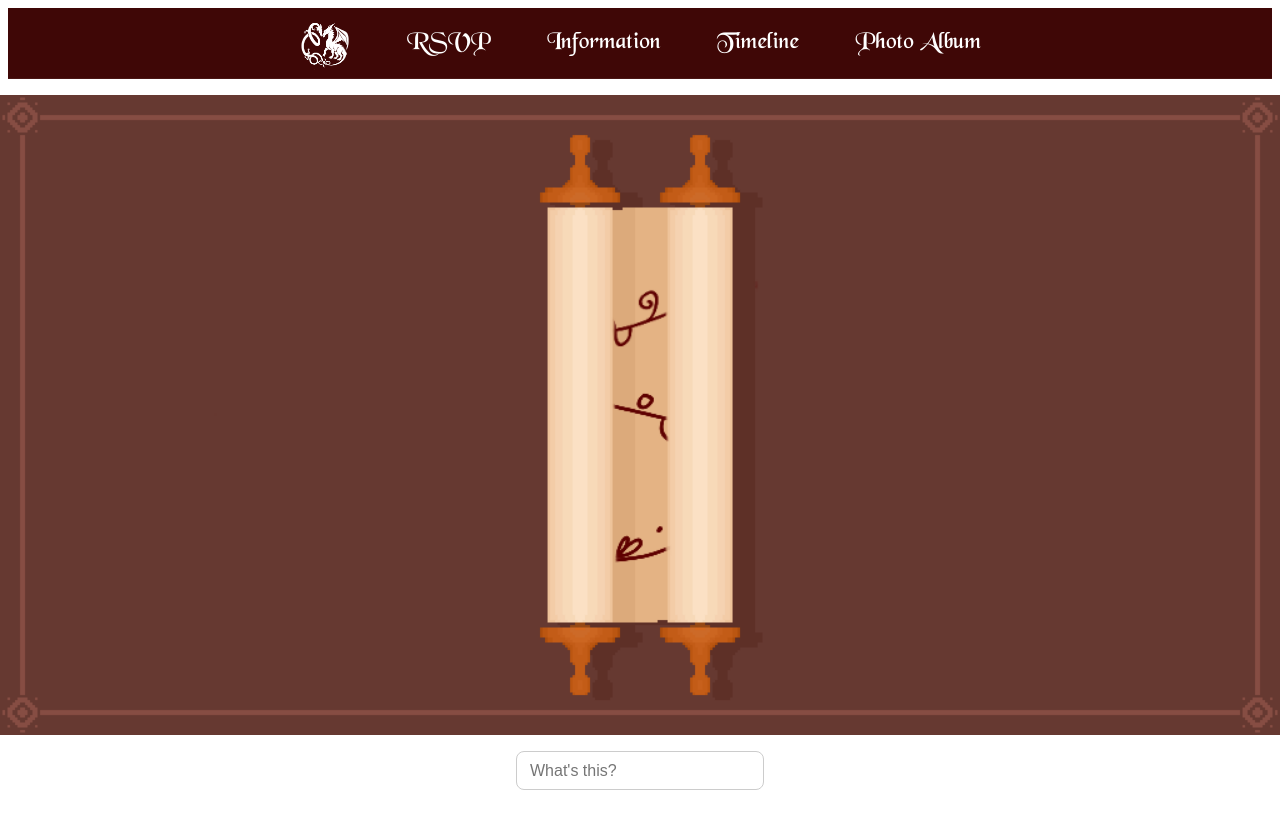
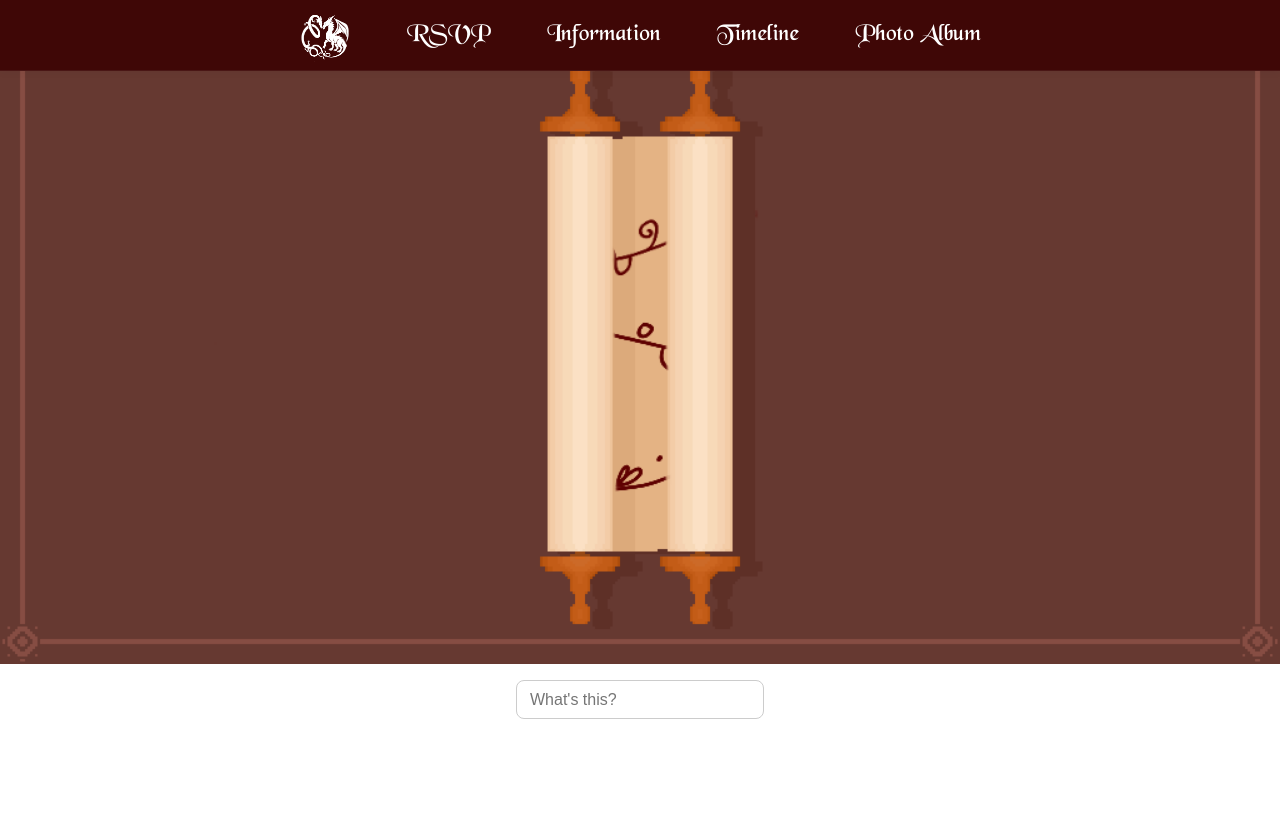
Before and after one commit to sawyer-dev/Weddingsite, an Angular app: page /shenanigans in a window 1280 px wide. Built offline with nearby package versions, Linux system fonts and the light colour scheme; a web font is replaced by a local one.

Commit message:
Resolve navbar and cursor visual bug

```diff
--- a/angular.json
+++ b/angular.json
@@ -26,20 +26,23 @@
             ],
             "styles": [
               "src/styles.css"
-            ]
+            ],
+            "optimization": {
+              "fonts": false
+            }
           },
           "configurations": {
             "production": {
               "budgets": [
                 {
                   "type": "initial",
-                  "maximumWarning": "500kB",
-                  "maximumError": "1MB"
+                  "maximumWarning": "700kB",
+                  "maximumError": "2MB"
                 },
                 {
                   "type": "anyComponentStyle",
-                  "maximumWarning": "4kB",
-                  "maximumError": "8kB"
+                  "maximumWarning": "12kB",
+                  "maximumError": "20kB"
                 }
               ],
               "outputHashing": "all"
--- a/src/app/homepage/homepage.html
+++ b/src/app/homepage/homepage.html
@@ -176,7 +176,7 @@
     </div>
 
     <div class="timeline-subsection">
-      <a href="/shenanigans" aria-label="Shenanigans page">
+      <a href="/shenanigans" aria-label="Shenanigans page" style="cursor: default;">
         <img src="assets/images/timeline_3.png" alt="Cocktail Hour" class="timeline-img" />
       </a>
       <div class="timeline-content">
--- a/src/app/shenanigans/shenanigans.css
+++ b/src/app/shenanigans/shenanigans.css
@@ -1,3 +1,13 @@
+.header {
+  position: fixed;
+  top: 0;
+  left: 0;
+  width: 100%;
+  z-index: 1000;
+  background: #fffbe8;
+  box-shadow: 0 2px 8px rgba(0,0,0,0.04);
+}
+
 .section-header h2 { text-align: center; }
 .info-blurb { color: #444; font-family: 'Playfair Display', Georgia, serif; }
 
```
Also changed, not shown: 2 other files (tests, documents, lock files or other folders).
